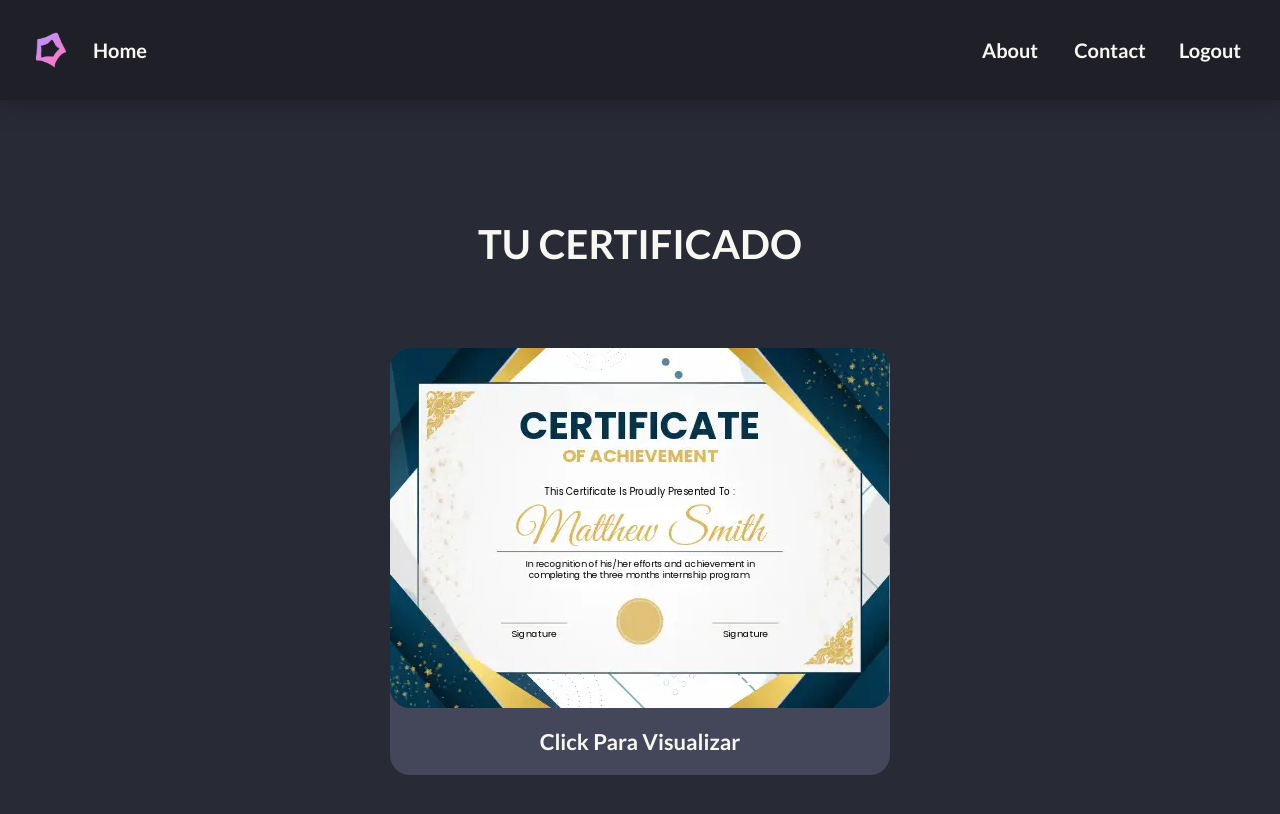
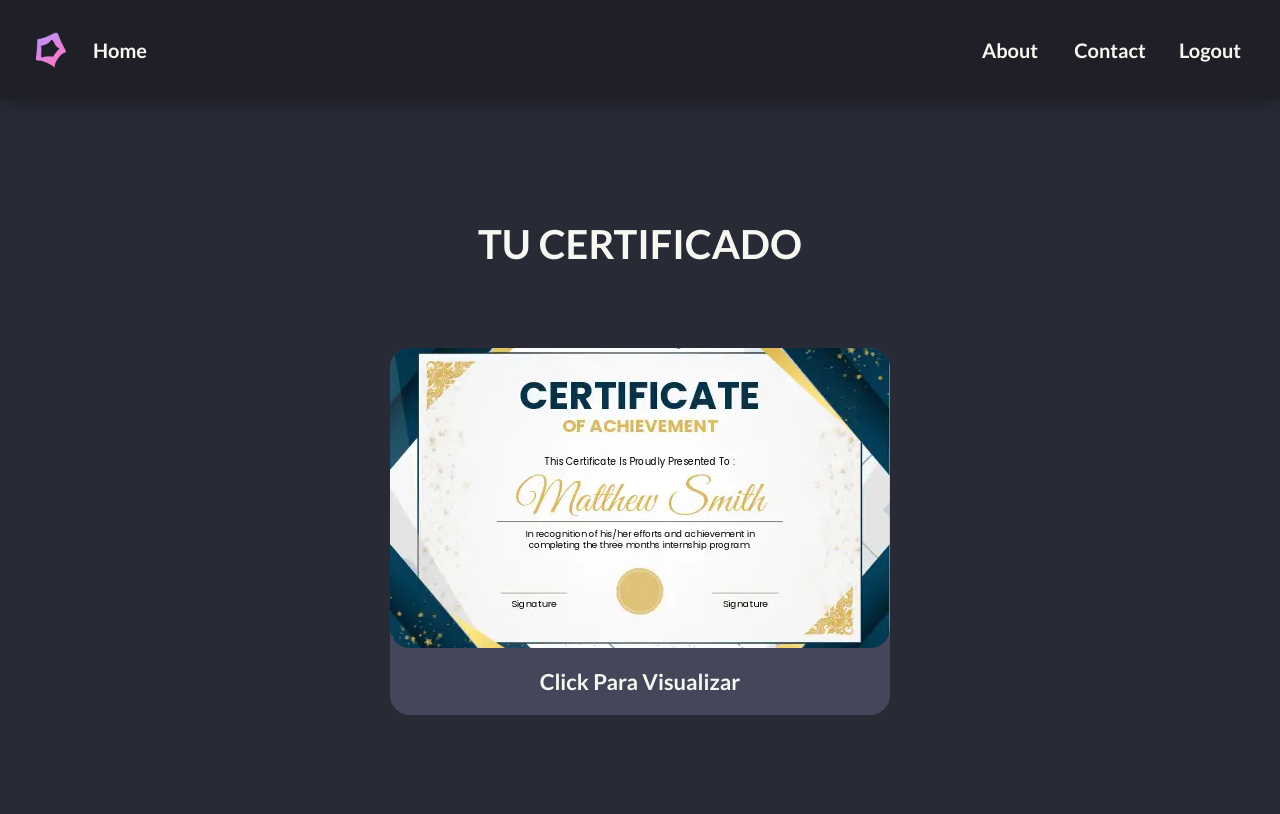
Before and after one commit to druxorey/algobyte-web, a plain HTML site: page structure/certificate.html in a window 1280 px wide. Drawn offline with Linux system fonts and the light colour scheme.

Commit message:
fix: certificate image resized.

```diff
--- a/structure/certificate.html
+++ b/structure/certificate.html
@@ -25,7 +25,7 @@
         <div class="courses-container">
             <a href="https://www.youtube.com/watch?v=Vk_8snAQZkg">
                 <div class="course-card">
-                    <img alt="C++ course image" src="../static/images/certificate.webp">
+                    <img class="course-card-image" alt="C++ course image" src="../static/images/certificate.webp">
                     <h3 class="course-title">Click Para Visualizar</h2>
                 </div>
             </a>
```
